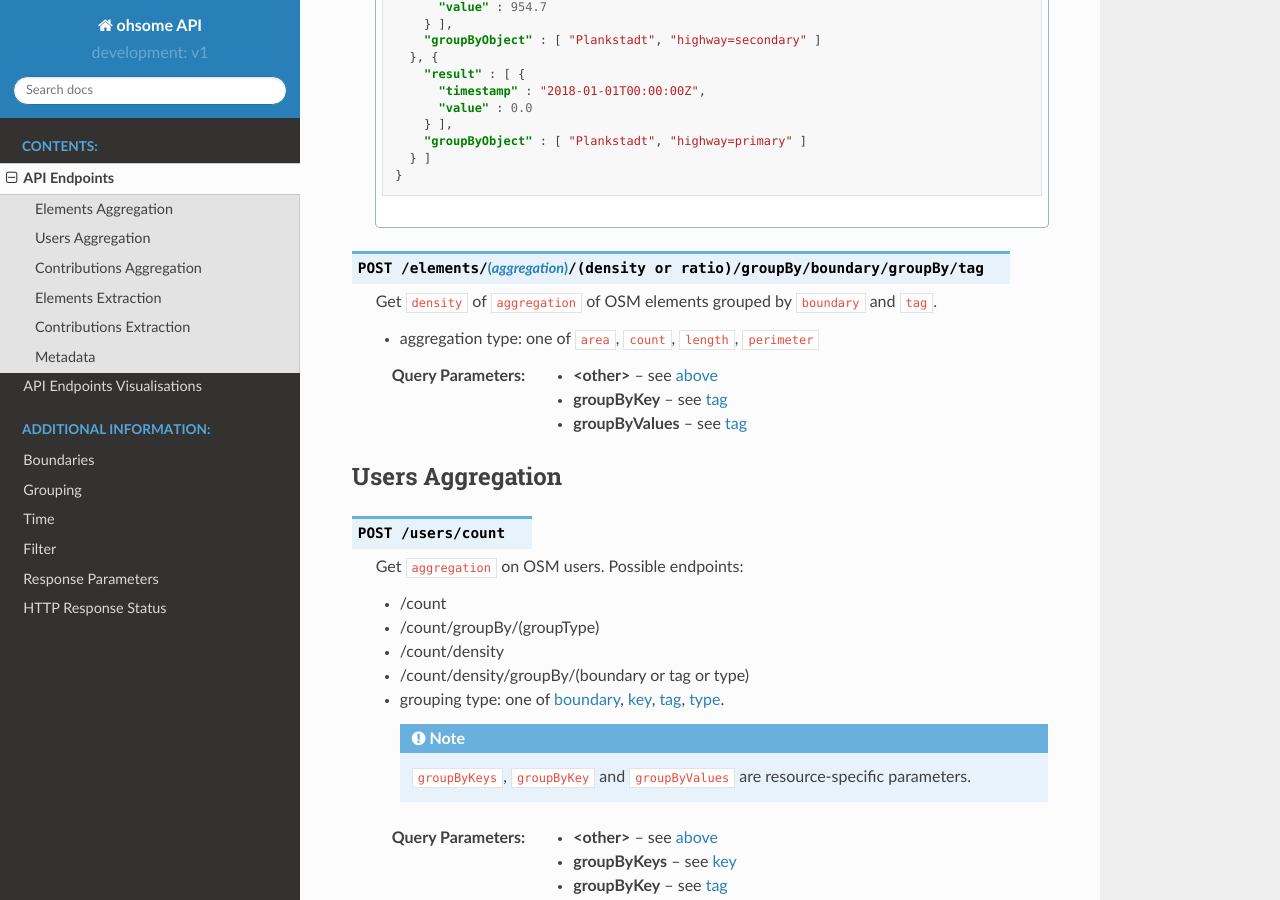
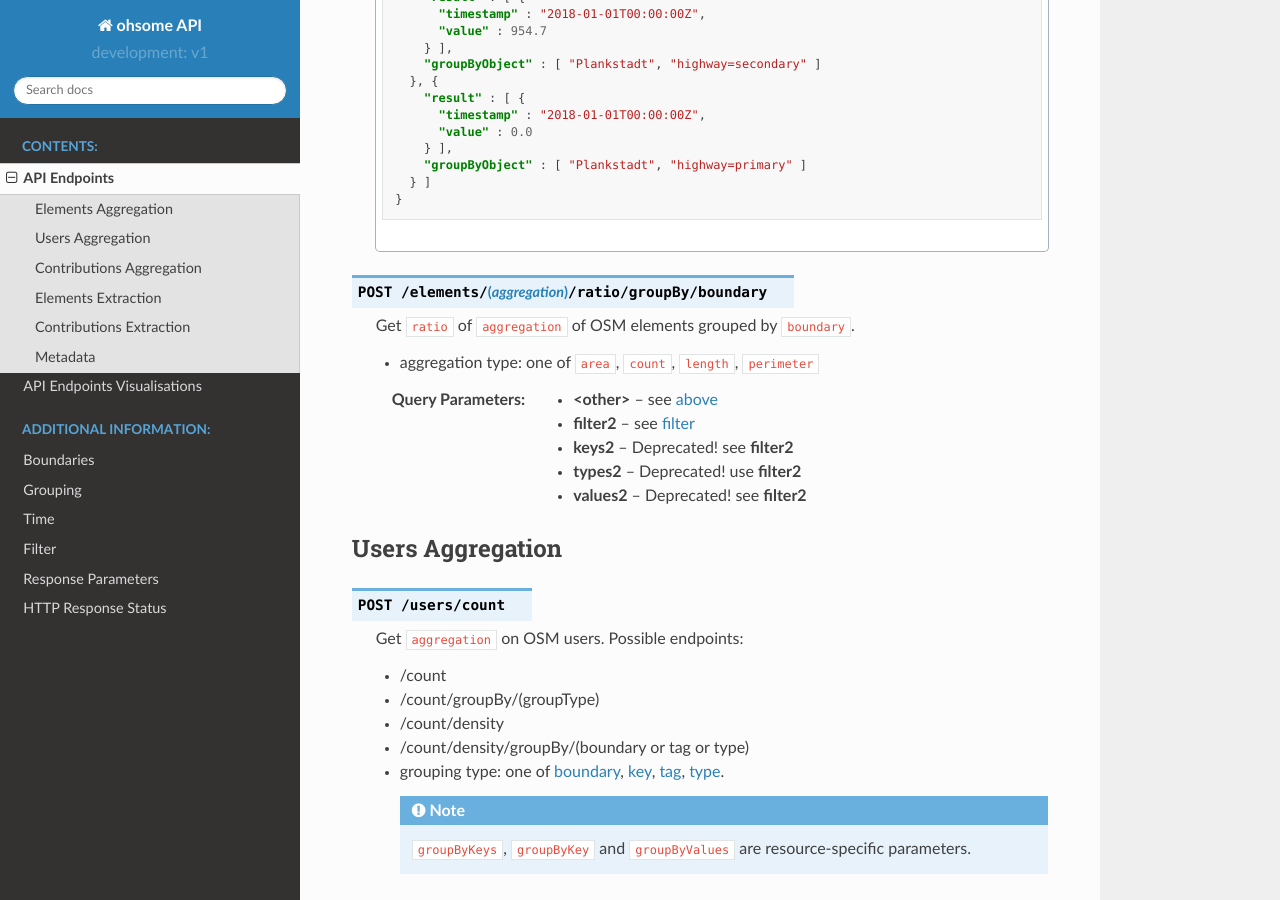
Before and after one commit to GIScience/ohsome-api, a Sphinx documentation site: the page built from docs/endpoints.rst, in a window 1280 px wide and 900 px high, scrolled down 6596 px. Built offline with Sphinx 7.4.7 and the Read the Docs theme 2.0.0, drawn with Linux system fonts in a browser that asks for light colours; some of the changed text lies outside the part shown.

Commit message:
chore: delete useless links

```diff
--- a/docs/endpoints.rst
+++ b/docs/endpoints.rst
@@ -810,15 +811,17 @@
              } ]
            }
 
-.. http:post :: /elements/(aggregation)/(density or ratio)/groupBy/boundary/groupBy/tag
-
-   Get ``density`` of ``aggregation`` of OSM elements grouped by ``boundary`` and ``tag``.
+.. http:post :: /elements/(aggregation)/ratio/groupBy/boundary
+
+   Get ``ratio`` of ``aggregation`` of OSM elements grouped by ``boundary``.
 
    * aggregation type: one of ``area``, ``count``, ``length``, ``perimeter``
 
    :query <other>: see above_
-   :query groupByKey: see tag_
-   :query groupByValues: see tag_
+   :query filter2: see filter_
+   :query keys2: Deprecated! see **filter2**
+   :query types2: Deprecated! use **filter2**
+   :query values2: Deprecated! see **filter2**
 
 Users Aggregation
 -----------------
@@ -2156,13 +2159,11 @@
 .. _key: group-by.html#key
 .. _tag: group-by.html#tag
 .. _type: group-by.html#type
-.. _groupBy: group-by.html
-.. _tag&boundary: group-by.html#tag-and-boundary
+.. _boundary and tag: group-by.html#boundary-and-tag
 .. _bboxes: boundaries.html#bboxes
 .. _bcircles: boundaries.html#bcircles
 .. _bpolys: boundaries.html#bpolys
 .. _boundaries: boundaries.html#boundaries
 .. _time: time.html#time
 .. _filter: filter.html#filter
-.. _generic-extraction: endpoints.html#post--elements-(geometryType)
 .. _above: endpoints.html#post--elements-(aggregation)
--- a/docs/group-by.rst
+++ b/docs/group-by.rst
@@ -59,7 +59,7 @@
     :param aggregation: aggregation type, one of ``area``, ``count``, ``length``, ``perimeter``
     :query <params>: see query-parameters_ at /elements(aggregation) endpoint
 
-Tag and Boundary
+Boundary and Tag
 ----------------
 Groups the result by the given boundary and the tags.
 
```
Also changed, not shown: other parts of docs/endpoints.rst (+1 -0 lines).
